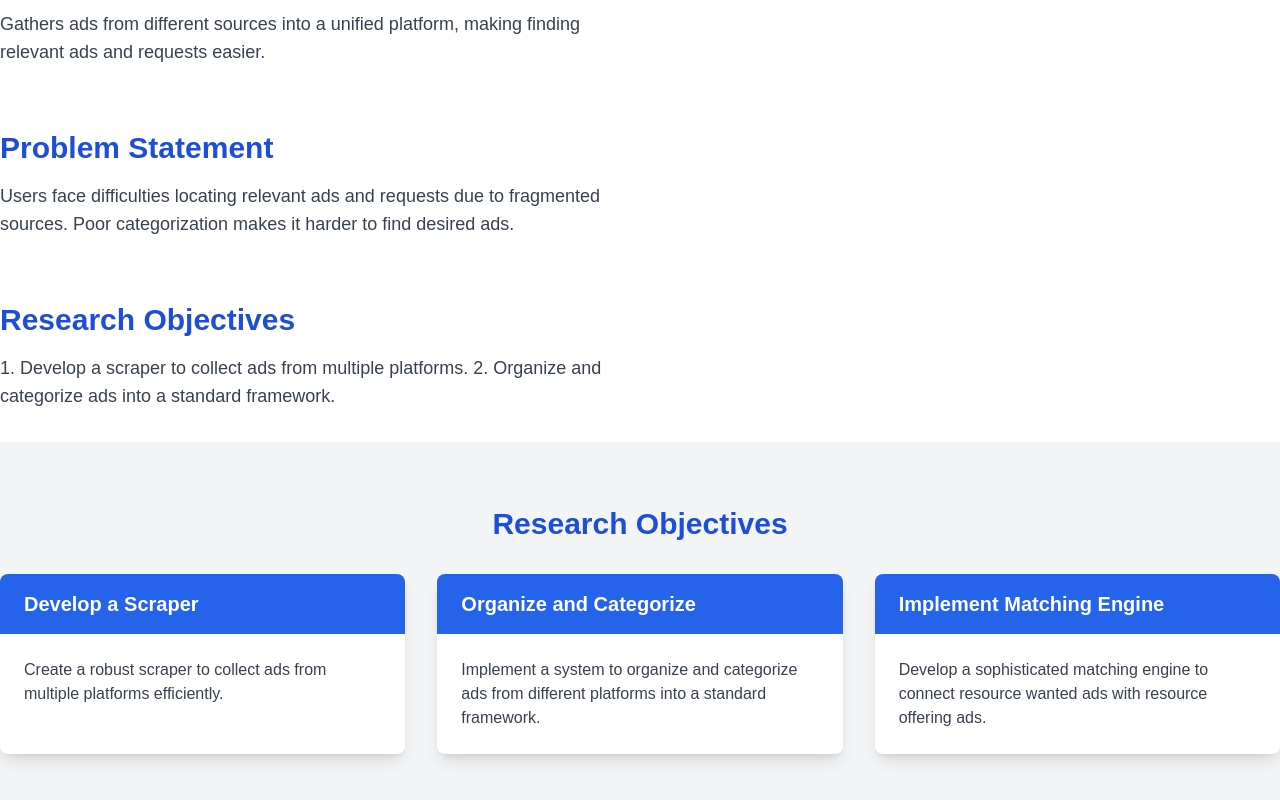
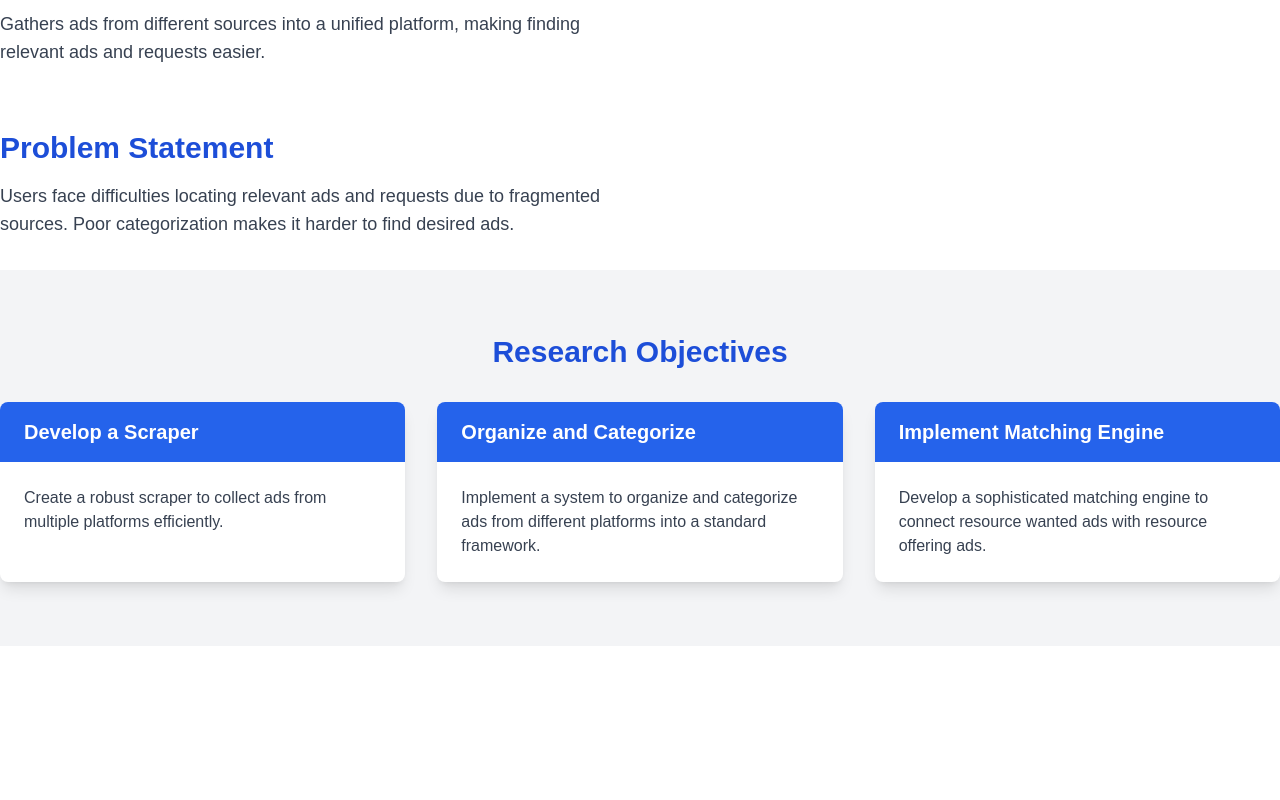
Before and after one commit to Rawishanka/fyp, a Next.js app: page / in a window 1280 px wide. Shown: the part 1156-1956 px from the top of the page. After the commit the page ends 1802 px from the top, so only its background shows below. Built offline with nearby package versions, Linux system fonts and the light colour scheme.

Commit message:
Refactor objectives  list and remove redundant section

```diff
--- a/app/page.tsx
+++ b/app/page.tsx
@@ -28,7 +28,7 @@ export default function Home() {
               <ul>
                 <li>Supervisor : Prof. Indika Perera</li>
                 <li>
-                Team Members:
+                  Team Members:
                   <ul>
                     <li className="pl-16">Alwis L.W.D.D 200021T</li>
                     <li className="pl-16">Chathunka W.A.P 200089G</li>
@@ -81,11 +81,7 @@ export default function Home() {
           title="Problem Statement"
           content="Users face difficulties locating relevant ads and requests due to fragmented sources. Poor categorization makes it harder to find desired ads."
         />
-        <Section
-          id="objectives"
-          title="Research Objectives"
-          content="1. Develop a scraper to collect ads from multiple platforms. 2. Organize and categorize ads into a standard framework."
-        />
+
         <ResearchObjectives />
       </main>
     </div>
```
